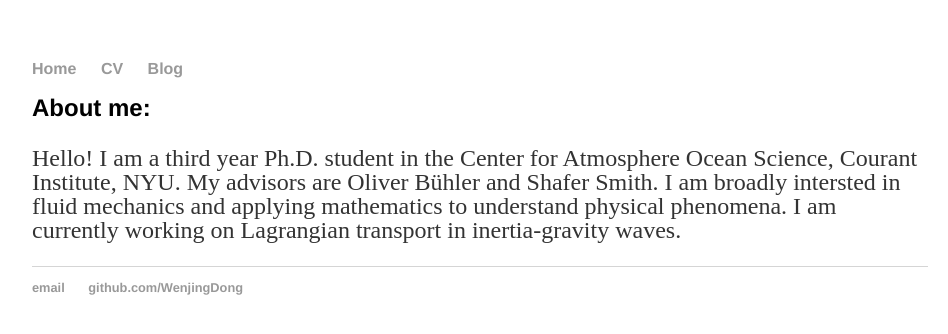
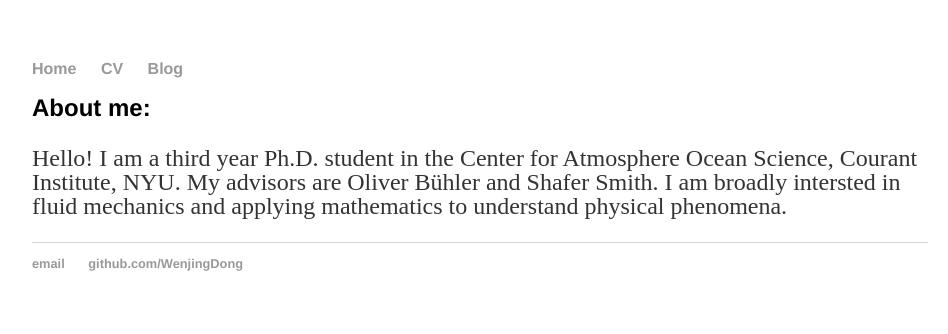
Before and after one commit to WenjingDong/Personal-Webpage, a Jekyll site: the page built from index.html, in a window 1280 px wide. Shown: the top 334 px of the page, without its empty margins (160-1108 px from the left). Built offline with Jekyll 4.4.1, drawn with Linux system fonts in a browser that asks for light colours.

Commit message:
Update index.html

```diff
--- a/index.html
+++ b/index.html
@@ -4,7 +4,7 @@
 ---
 <div class="blurb">
 	<h1>About me:</h1>
-        <p>Hello! I am a third year Ph.D. student in the Center for Atmosphere Ocean Science, Courant Institute, NYU. My advisors are Oliver Bühler and Shafer Smith. I am broadly intersted in fluid mechanics and applying mathematics to understand physical phenomena. I am currently working on Lagrangian transport in inertia-gravity waves. </p>
+        <p>Hello! I am a third year Ph.D. student in the Center for Atmosphere Ocean Science, Courant Institute, NYU. My advisors are Oliver Bühler and Shafer Smith. I am broadly intersted in fluid mechanics and applying mathematics to understand physical phenomena.  </p>
 
 
 
```
